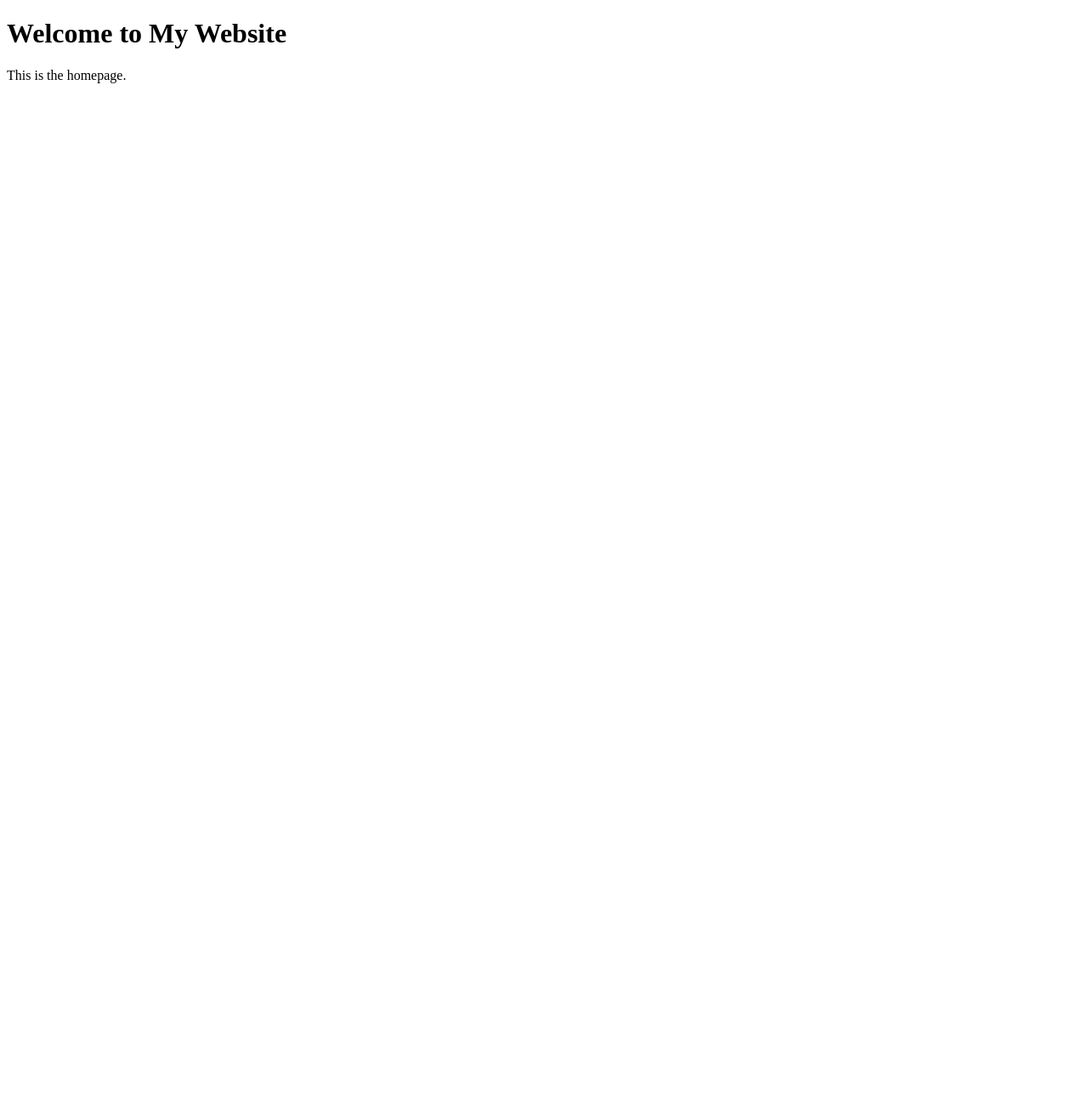
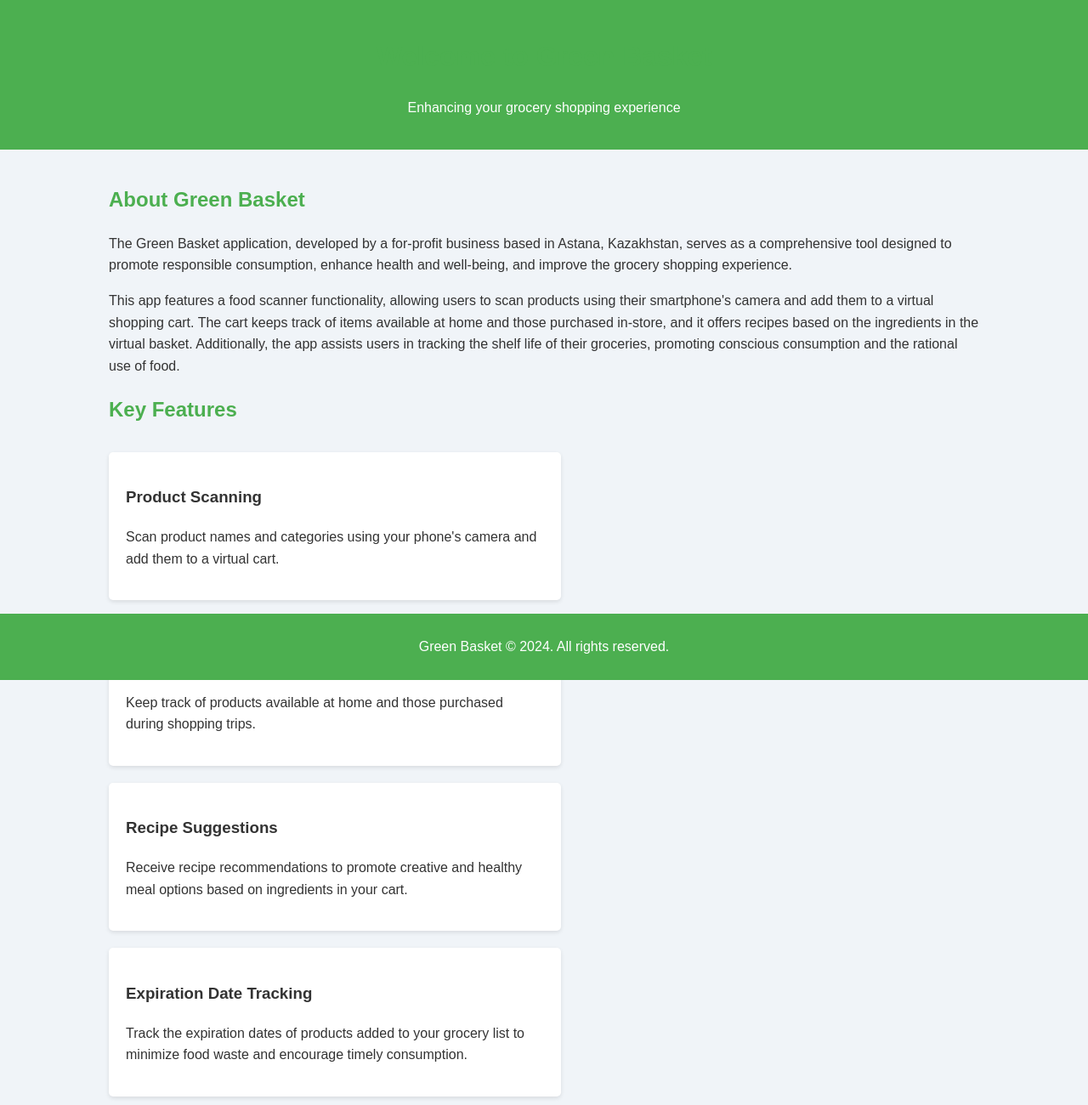
Before and after one commit to cuyzl/greenbasket-site, a plain HTML site: page index.html in a window 1280 px wide. Shown: the whole page at 85% size. Before the commit the page ends 800 px from the top, so only its background shows below. Drawn offline with Linux system fonts and the light colour scheme.

Commit message:
Update index.html

```diff
--- a/index.html
+++ b/index.html
@@ -1,10 +1,92 @@
 <!DOCTYPE html>
-<html>
+<html lang="en">
 <head>
-    <title>My Website</title>
+    <meta charset="UTF-8">
+    <meta name="viewport" content="width=device-width, initial-scale=1.0">
+    <title>Green Basket - Enhance Your Grocery Shopping Experience</title>
+    <style>
+        body {
+            font-family: Arial, sans-serif;
+            line-height: 1.6;
+            margin: 0;
+            padding: 0;
+            background-color: #f0f4f8;
+            color: #333;
+        }
+        header {
+            background-color: #4caf50;
+            color: white;
+            padding: 20px 0;
+            text-align: center;
+        }
+        .container {
+            width: 80%;
+            margin: auto;
+            overflow: hidden;
+            padding: 20px;
+        }
+        h1, h2 {
+            color: #4caf50;
+        }
+        .features {
+            display: flex;
+            flex-wrap: wrap;
+            justify-content: space-between;
+        }
+        .feature {
+            background: white;
+            border-radius: 5px;
+            box-shadow: 0 2px 5px rgba(0, 0, 0, 0.1);
+            width: 48%;
+            padding: 20px;
+            margin: 10px 0;
+        }
+        footer {
+            background-color: #4caf50;
+            color: white;
+            text-align: center;
+            padding: 10px 0;
+            position: fixed;
+            width: 100%;
+            bottom: 0;
+        }
+    </style>
 </head>
 <body>
-    <h1>Welcome to My Website</h1>
-    <p>This is the homepage.</p>
+    <header>
+        <h1>Welcome to Green Basket</h1>
+        <p>Enhancing your grocery shopping experience</p>
+    </header>
+
+    <div class="container">
+        <h2>About Green Basket</h2>
+        <p>The Green Basket application, developed by a for-profit business based in Astana, Kazakhstan, serves as a comprehensive tool designed to promote responsible consumption, enhance health and well-being, and improve the grocery shopping experience.</p>
+
+        <p>This app features a food scanner functionality, allowing users to scan products using their smartphone's camera and add them to a virtual shopping cart. The cart keeps track of items available at home and those purchased in-store, and it offers recipes based on the ingredients in the virtual basket. Additionally, the app assists users in tracking the shelf life of their groceries, promoting conscious consumption and the rational use of food.</p>
+
+        <h2>Key Features</h2>
+        <div class="features">
+            <div class="feature">
+                <h3>Product Scanning</h3>
+                <p>Scan product names and categories using your phone's camera and add them to a virtual cart.</p>
+            </div>
+            <div class="feature">
+                <h3>Cart Management</h3>
+                <p>Keep track of products available at home and those purchased during shopping trips.</p>
+            </div>
+            <div class="feature">
+                <h3>Recipe Suggestions</h3>
+                <p>Receive recipe recommendations to promote creative and healthy meal options based on ingredients in your cart.</p>
+            </div>
+            <div class="feature">
+                <h3>Expiration Date Tracking</h3>
+                <p>Track the expiration dates of products added to your grocery list to minimize food waste and encourage timely consumption.</p>
+            </div>
+        </div>
+    </div>
+
+    <footer>
+        <p>Green Basket &copy; 2024. All rights reserved.</p>
+    </footer>
 </body>
 </html>
```
